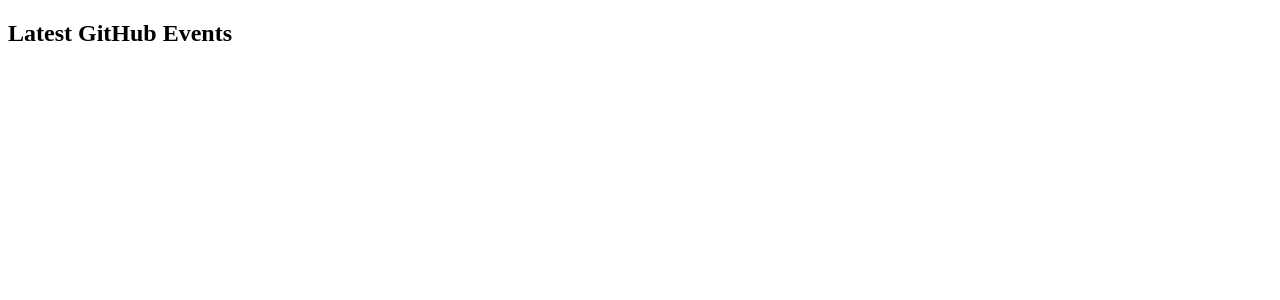
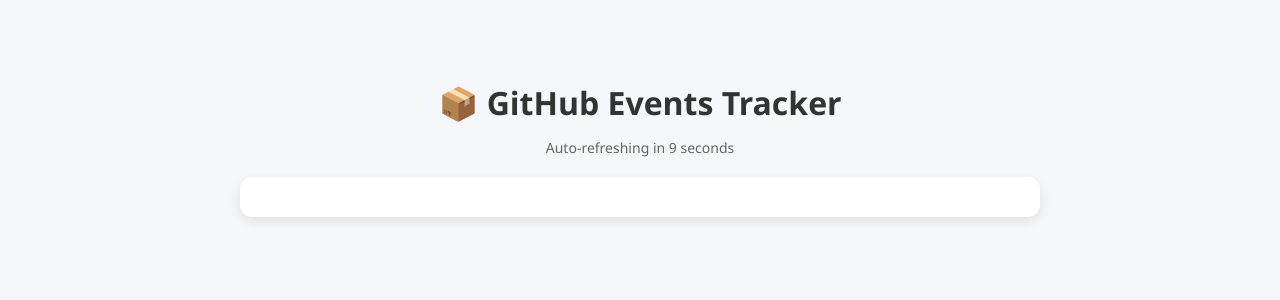
Before and after one commit to Mspidy/techstax_assignment_flask, a Flask app: page / in a window 1280 px wide. Shown: the top 300 px of the page. Run offline with Flask 3, Linux system fonts and the light colour scheme; data that the repository does not hold is empty.

Commit message:
modifications with new html css js changes for frontend with fourth commit

```diff
--- a/project/static/main.js
+++ b/project/static/main.js
@@ -1,18 +1,64 @@
 // this is only for frontend JS (fetch + refresh)
+// function fetchEvents() {
+//   fetch("/events")
+//     .then(res => res.json())
+//     .then(data => {
+//       const list = document.getElementById("event-list");
+//       list.innerHTML = "";
+//       data.forEach(event => {
+//         const li = document.createElement("li");
+//         li.textContent = event;
+//         list.appendChild(li);
+//       });
+//     });
+// }
+
+// // Load every 15 seconds
+// setInterval(fetchEvents, 15000);
+// fetchEvents();
+
+let countdown = 15;
+const countdownElement = document.getElementById('countdown');
+
 function fetchEvents() {
-  fetch("/events")
+  fetch('/events')
     .then(res => res.json())
     .then(data => {
-      const list = document.getElementById("event-list");
+      const list = document.getElementById('event-list');
       list.innerHTML = "";
       data.forEach(event => {
-        const li = document.createElement("li");
+        const li = document.createElement('li');
         li.textContent = event;
         list.appendChild(li);
       });
+      showToast();
     });
+
+  // Reset countdown
+  countdown = 15;
 }
 
-// Load every 15 seconds
-setInterval(fetchEvents, 15000);
+// Update countdown every second
+setInterval(() => {
+  countdown--;
+  if (countdownElement) {
+    countdownElement.textContent = countdown;
+  }
+
+  if (countdown <= 0) {
+    fetchEvents();
+  }
+}, 1000);
+
+function showToast() {
+  const toast = document.getElementById("toast");
+  toast.classList.add("show");
+
+  setTimeout(() => {
+    toast.classList.remove("show");
+  }, 3000);
+}
+
+
+// Initial load
 fetchEvents();
--- /dev/null
+++ b/project/static/style.css
@@ -0,0 +1,73 @@
+body {
+  font-family: 'Segoe UI', Tahoma, Geneva, Verdana, sans-serif;
+  background-color: #f5f7fa;
+  margin: 0;
+  padding: 0;
+}
+
+.container {
+  max-width: 800px;
+  margin: 40px auto;
+  padding: 20px;
+  text-align: center;
+}
+
+h1 {
+  color: #333;
+  margin-bottom: 10px;
+}
+
+.refresh-note {
+  font-size: 14px;
+  color: #666;
+  margin-bottom: 20px;
+}
+
+.card {
+  background-color: #ffffff;
+  box-shadow: 0 4px 12px rgba(0, 0, 0, 0.1);
+  border-radius: 12px;
+  padding: 20px;
+  text-align: left;
+  max-height: 400px;
+  overflow-y: auto;
+}
+
+.event-list {
+  list-style: none;
+  padding-left: 0;
+  margin: 0;
+}
+
+.event-list li {
+  padding: 12px 10px;
+  margin-bottom: 10px;
+  background-color: #f1f4f8;
+  border-left: 4px solid #007bff;
+  border-radius: 6px;
+  transition: background-color 0.2s ease;
+}
+
+.event-list li:hover {
+  background-color: #e9eff5;
+}
+
+
+.toast {
+  position: fixed;
+  top: 20px;
+  left: 50%;
+  transform: translateX(-50%);
+  background-color: #28a745;
+  color: white;
+  padding: 12px 20px;
+  border-radius: 8px;
+  box-shadow: 0 4px 10px rgba(0, 0, 0, 0.2);
+  opacity: 0;
+  transition: opacity 0.5s ease-in-out;
+  z-index: 9999;
+  font-weight: 500;
+}
+.toast.show {
+  opacity: 1;
+}
--- a/project/templates/index.html
+++ b/project/templates/index.html
@@ -1,13 +1,25 @@
 <!DOCTYPE html>
 <html lang="en">
-<head>
-  <meta charset="UTF-8">
-  <title>GitHub Events Monitor</title>
-</head>
-<body>
-  <h2>Latest GitHub Events</h2>
-  <ul id="event-list"></ul>
+  <head>
+    <meta charset="UTF-8" />
+    <meta name="viewport" content="width=device-width, initial-scale=1.0" />
+    <title>GitHub Events Tracker</title>
+    <link rel="stylesheet" href="/static/style.css" />
+  </head>
+  <body>
+    <div class="container">
+      <h1>📦 GitHub Events Tracker</h1>
+      <p class="refresh-note">
+        Auto-refreshing in <span id="countdown">15</span> seconds
+      </p>
 
-  <script src="/static/main.js"></script>
-</body>
+      <div class="card">
+        <ul id="event-list" class="event-list"></ul>
+      </div>
+    </div>
+    <!-- Toast Notification -->
+    <div id="toast" class="toast">GitHub updated successfully!</div>
+
+    <script src="/static/main.js"></script>
+  </body>
 </html>
```
Also changed, not shown: project/configurations.txt (added, +18 -0 lines).
